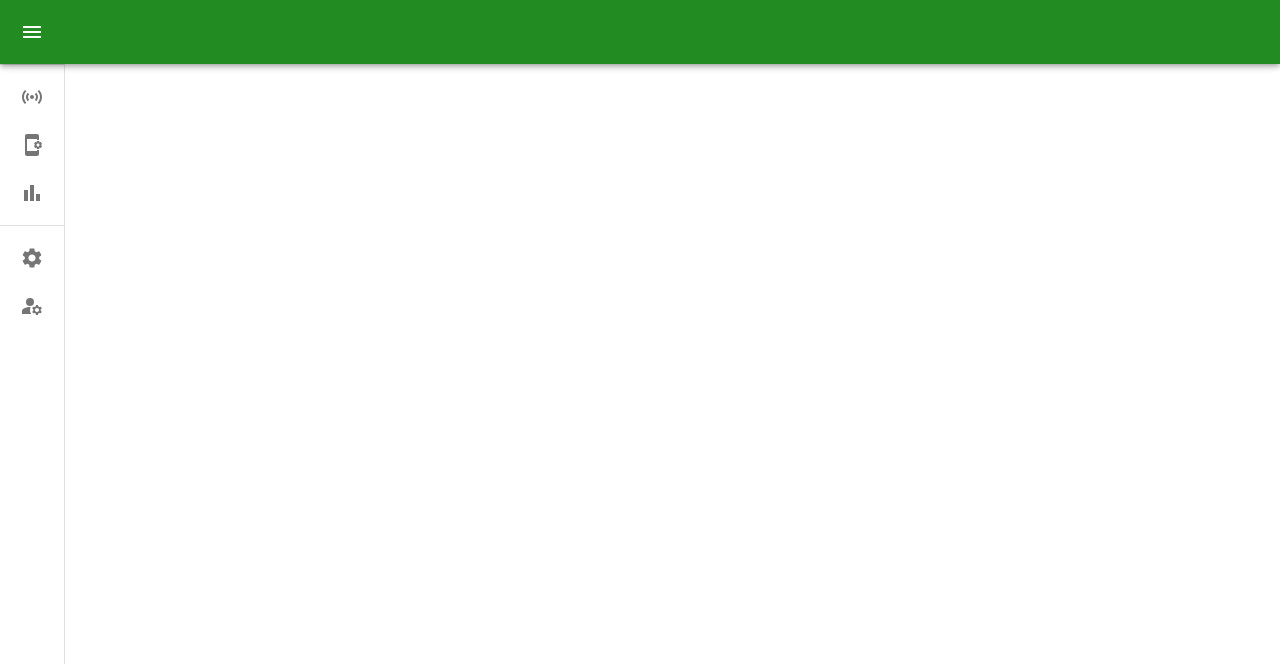
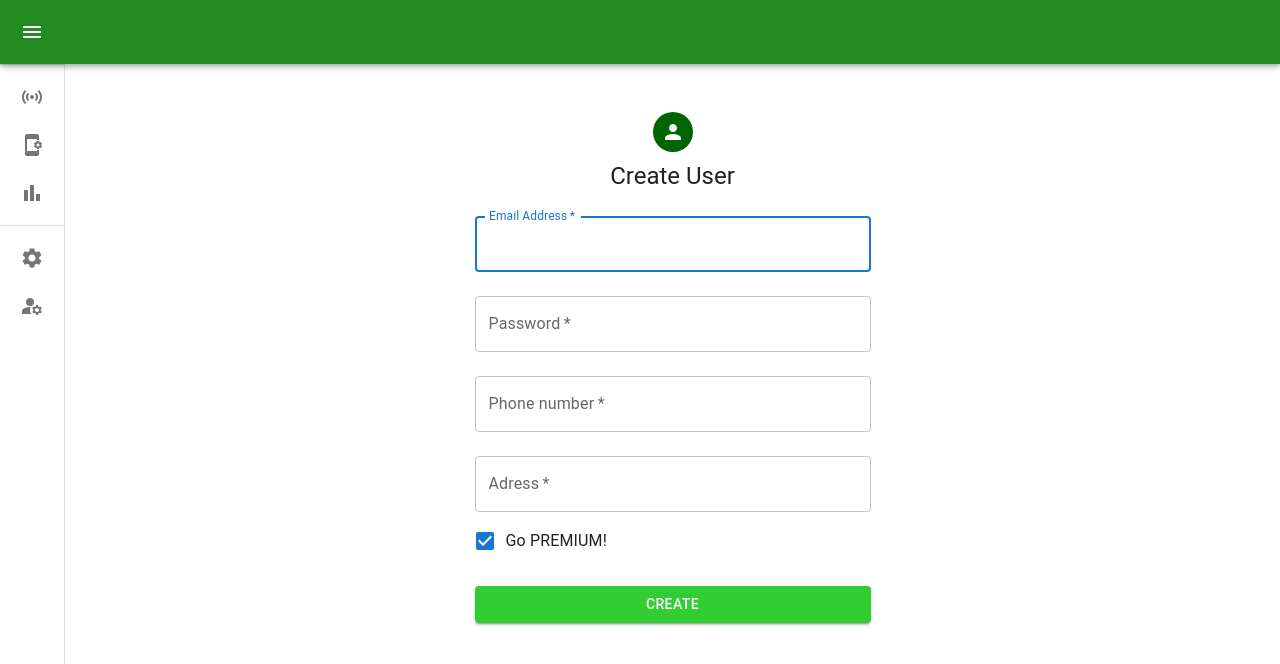
Before and after one commit to DianaZaha/AeroSense_FrontEnd, a React (Create React App) app: page /create-user in a window 1280 px wide. Shown: the top 664 px of the page. Built offline with nearby package versions, Linux system fonts and the light colour scheme.

Commit message:
Create user account page (#17)
* added new page

* removed unused function

```diff
--- a/src/App.jsx
+++ b/src/App.jsx
@@ -2,6 +2,7 @@ import React from 'react';
 import { createClient } from '@supabase/supabase-js'
 import HomePage from './HomePageComponent/HomePage';
 import CreateAccount from './CreateAccountPageComponent/CreateAccount';
+import CreateUserPage from './Deni/CreateUserPage'
 import HomePageUserAccount from './HomePageUserAccount/HomePageUserAccount';
 import { Routes, Route } from 'react-router-dom';
 import UserSensorStatistics from './UserSensorStatistics/UserSensorStatistics';
@@ -27,6 +28,7 @@ function App() {
               <Route exact={true} path="/user" element={<HomePageUserAccount/>}/>
               <Route exact={true} path="/create" element={<CreateAccount/>}/>
               <Route exact={true} path="/sensor" element={<UserSensorStatistics/>}/>
+              <Route exact={true} path="/create-user" element={<CreateUserPage/>}/>
               <Route exact={true} path="/sensors" element={<SensorHomePage supabase={supabase}/>}/>
               <Route exact={true} path='/routines' element={<RoutinesPage supabase={supabase}/>}/>
             </Routes>
--- /dev/null
+++ b/src/Deni/CreateUserPage.jsx
@@ -0,0 +1,118 @@
+import * as React from 'react';
+import Avatar from '@mui/material/Avatar';
+import Button from '@mui/material/Button';
+import CssBaseline from '@mui/material/CssBaseline';
+import TextField from '@mui/material/TextField';
+import FormControlLabel from '@mui/material/FormControlLabel';
+import Checkbox from '@mui/material/Checkbox';
+import Link from '@mui/material/Link';
+import Grid from '@mui/material/Grid';
+import Box from '@mui/material/Box';
+import Typography from '@mui/material/Typography';
+import Container from '@mui/material/Container';
+import { createTheme, ThemeProvider } from '@mui/material/styles';
+import PersonIcon from '@mui/icons-material/Person';
+import FormGroup from '@mui/material/FormGroup';
+
+// TODO remove, this demo shouldn't need to reset the theme.
+const defaultTheme = createTheme();
+
+export default function CreateUserPage() {
+  const handleSubmit = (event) => {
+    event.preventDefault();
+    const data = new FormData(event.currentTarget);
+    console.log({
+      email: data.get('email'),
+      password: data.get('password'),
+      /*phone: data.get('phone'),*/
+      /*adress: data.get('adress'),*/
+    });
+  };
+
+
+
+  return (
+    <ThemeProvider theme={defaultTheme}>
+      <Container component="main" maxWidth="xs">
+        <CssBaseline />
+        <Box
+          sx={{
+            marginTop: 2,
+            display: 'flex',
+            flexDirection: 'column',
+            alignItems: 'center',
+          }}
+        >
+          <Avatar sx={{ m: 1, bgcolor: 'darkgreen' }}>
+            <PersonIcon />
+          </Avatar>
+          <Typography component="h1" variant="h5">
+            Create User
+          </Typography>
+          <Box component="form" onSubmit={handleSubmit} noValidate sx={{ mt: 1 }}>
+            <TextField
+              margin="normal"
+              required
+              fullWidth
+              id="email"
+              label="Email Address"
+              name="email"
+              autoFocus
+            />
+            <TextField
+              margin="normal"
+              required
+              fullWidth
+              name="password"
+              label="Password"
+              type="password"
+              id="password"
+
+            />
+              <TextField
+              margin="normal"
+              required
+              fullWidth
+              name="phone number"
+              label="Phone number"
+              type="phone number"
+              id="phone number"
+
+            />
+              <TextField
+              margin="normal"
+              required
+              fullWidth
+              name="adress"
+              label="Adress"
+              type="adress"
+              id="adress"
+
+            />
+
+            <FormGroup>
+
+            <FormControlLabel control={<Checkbox defaultChecked />} label="Go PREMIUM!" />
+             {/* <FormControlLabel required control={<Checkbox />} label="Required" />
+             <FormControlLabel disabled control={<Checkbox />} label="Disabled" /> */}
+
+            </FormGroup>
+
+            <Grid container>
+                <Button
+                type="submit"
+                fullWidth
+                variant="contained"
+                sx={{ mt: 3, mb: 2,backgroundColor: '#32CD32', color: 'white', '&:hover': {backgroundColor: 'darkgreen' ,} }}
+                >
+                Create
+
+                </Button>
+            </Grid>
+          </Box>
+        </Box>
+        {/* <Copyright sx={{ mt: 8, mb: 4 }} /> */}
+      </Container>
+    </ThemeProvider>
+  );
+}
```
